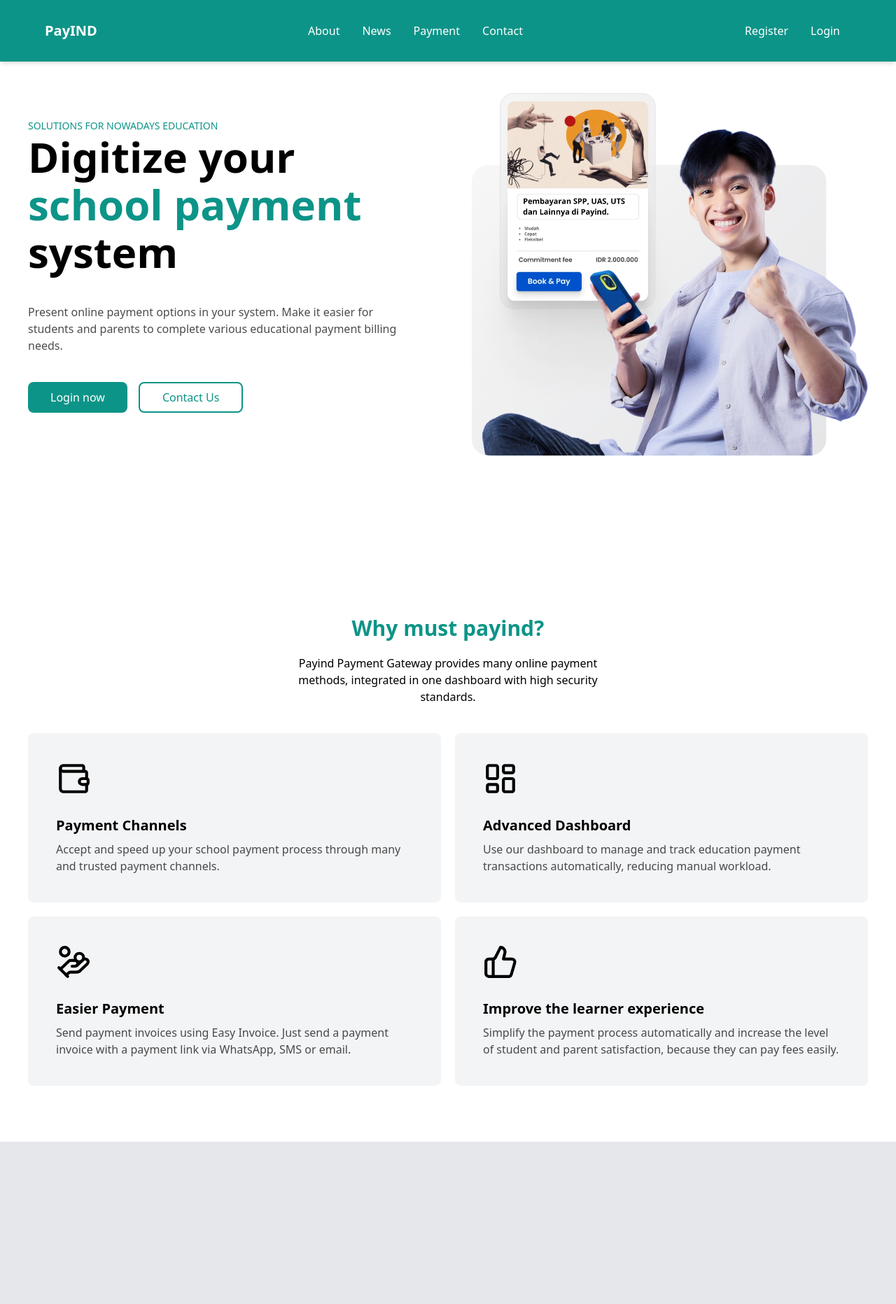
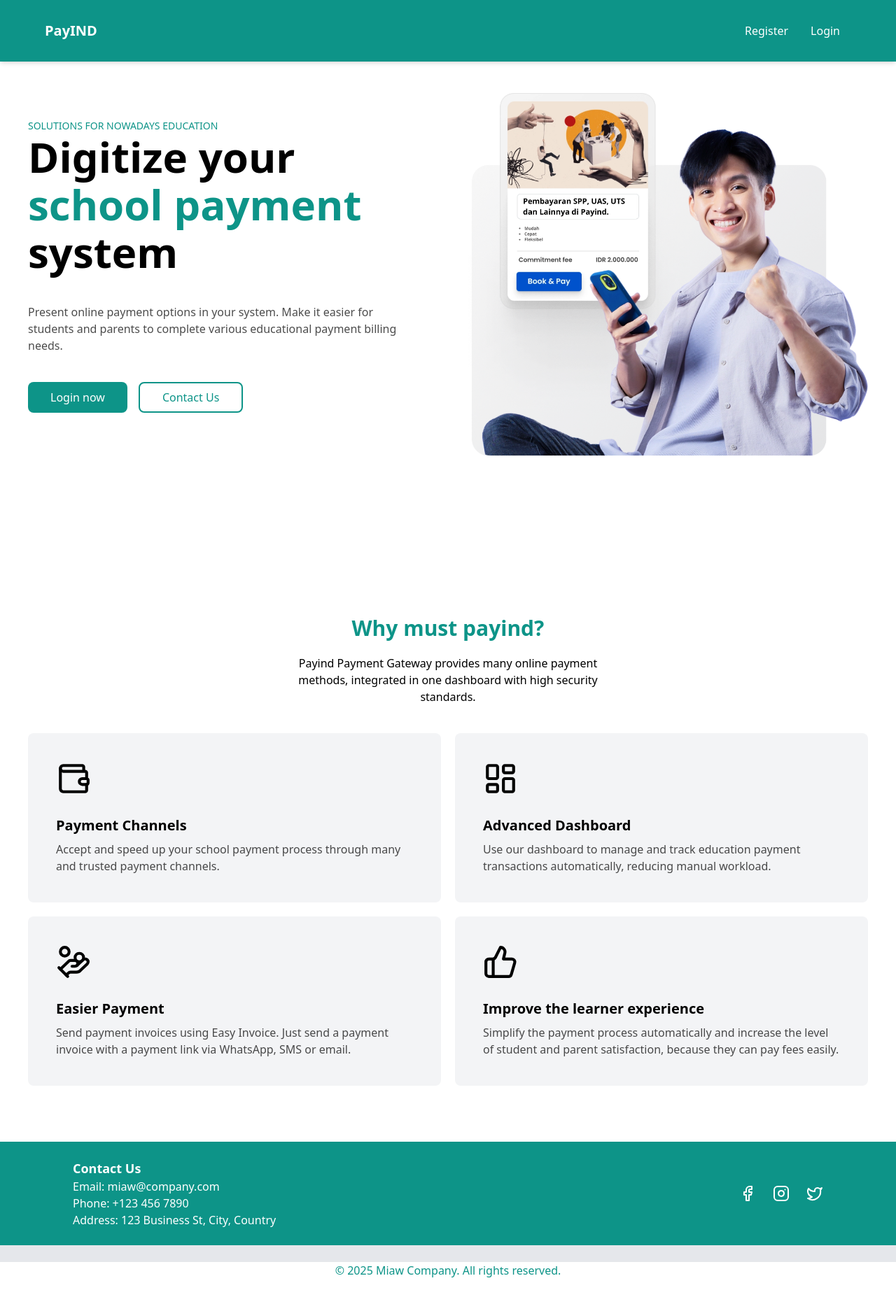
Before and after one commit to zaindarma/SCHOOL-PAYMENT-FRONTEND, a Next.js app: page /payind in a window 1280 px wide. Shown: the top 1864 px of the page at 70% size. Built offline with nearby package versions, Linux system fonts and the light colour scheme; no server answers.

Commit message:
updating payind landing

```diff
--- a/src/components/organism/NavbarPay/index.js
+++ b/src/components/organism/NavbarPay/index.js
@@ -27,33 +27,6 @@ const NavbarPay = ({ onClick }) => {
         <h1 class="text-xl text-white font-bold">PayIND</h1>
       </Link>
 
-      <div class="hidden md:flex md:items-center md:w-auto w-full" id="menu">
-        <list>
-          <ul class="md:flex items-center justify-between text-base text-white pt-4 md:pt-0">
-            <li>
-              <Link class="md:p-4 py-3 px-0 block" href="#">
-                About
-              </Link>
-            </li>
-            <li>
-              <Link class="md:p-4 py-3 px-0 block" href="#">
-                News
-              </Link>
-            </li>
-            <li>
-              <Link class="md:p-4 py-3 px-0 block" href="/payment">
-                Payment
-              </Link>
-            </li>
-            <li>
-              <Link class="md:p-4 py-3 px-0 block md:mb-0 mb-2" href="#">
-                Contact
-              </Link>
-            </li>
-          </ul>
-        </list>
-      </div>
-
       <div>
         {token ? (
           <button
@@ -74,12 +47,12 @@ const NavbarPay = ({ onClick }) => {
                 </Link>
               </li>
               <li>
-                <button
-                  class="md:p-4 py-3 px-0 block bg-[#0D9488] hover:text-blue-600"
-                  onClick={onClick}
+                <Link
+                  class="md:p-4 py-3 px-0 block hover:text-blue-600"
+                  href="/main"
                 >
                   Login
-                </button>
+                </Link>
               </li>
             </ul>
           </list>
--- a/src/pages/payind/index.js
+++ b/src/pages/payind/index.js
@@ -1,9 +1,12 @@
 import NavbarPay from "@/components/organism/NavbarPay";
 import {
   ArrowRight,
+  Facebook,
   HandCoins,
+  Instagram,
   LayoutDashboard,
   ThumbsUp,
+  Twitter,
   Wallet,
 } from "lucide-react";
 import Image from "next/image";
@@ -111,8 +114,53 @@ const PayindPage = () => {
           </div>
         </div>
       </section>
-      <section className="min-h-screen bg-gray-200"></section>
-      <LoginModal isOpen={isModalOpen} onClose={() => setIsModalOpen(false)} />
+      <section className=" bg-gray-200">
+        <footer className="bg-[#0D9488] text-white p-6">
+          <div className="container mx-auto flex flex-col md:flex-row justify-between px-20 items-center">
+            {/* Contact Section */}
+            <div className="mb-4 md:mb-0">
+              <h3 className="text-lg font-semibold">Contact Us</h3>
+              <ul className="list-none p-0">
+                <li>Email: miaw@company.com</li>
+                <li>Phone: +123 456 7890</li>
+                <li>Address: 123 Business St, City, Country</li>
+              </ul>
+            </div>
+
+            {/* Social Media Links */}
+            <div className="flex gap-6">
+              <a
+                href="https://facebook.com"
+                target="_blank"
+                rel="noopener noreferrer"
+              >
+                <Facebook size={24} className="hover:text-gray-300" />
+              </a>
+              <a
+                href="https://instagram.com"
+                target="_blank"
+                rel="noopener noreferrer"
+              >
+                <Instagram size={24} className="hover:text-gray-300" />
+              </a>
+              <a
+                href="https://twitter.com"
+                target="_blank"
+                rel="noopener noreferrer"
+              >
+                <Twitter size={24} className="hover:text-gray-300" />
+              </a>
+            </div>
+          </div>
+        </footer>
+        <div className="bg-white text-white pb-5">
+          {/* Copyright */}
+          <p className="text-center mt-6 text-[#0D9488]">
+            © {new Date().getFullYear()} Miaw Company. All rights reserved.
+          </p>
+        </div>
+      </section>
+      {/* <LoginModal isOpen={isModalOpen} onClose={() => setIsModalOpen(false)} /> */}
     </main>
   );
 };
--- a/src/pages/payment/index.js
+++ b/src/pages/payment/index.js
@@ -153,6 +153,12 @@ const PaymentPage = () => {
                     >
                       Logout
                     </button>
+                    <Link
+                      href="/main"
+                      className="bg-red-400 hover:bg-red-600 text-white py-2 px-4 rounded"
+                    >
+                      Back
+                    </Link>
                   </div>
                 </div>
                 <hr className="my-6 border-t border-gray-300" />
```
